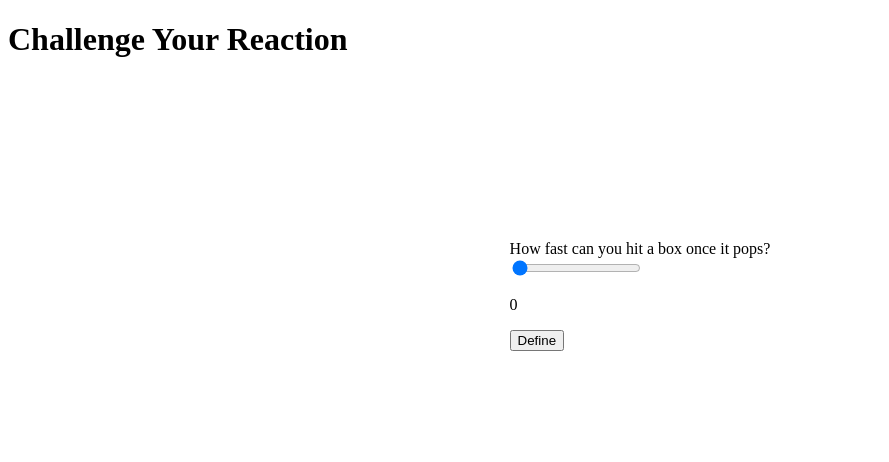
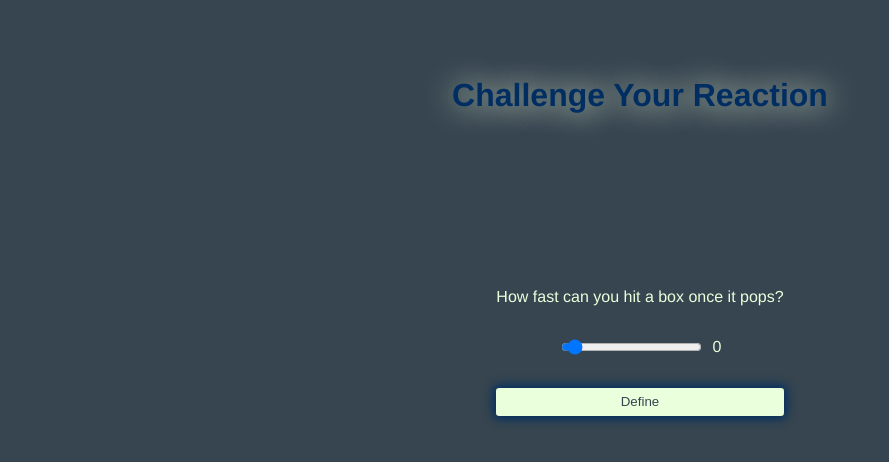
Before and after one commit to amirmortazavy0/Reaction-Timer, a Vue app: page / in a window 1280 px wide. Shown: the top 462 px of the page, without its empty margins (0-889 px from the left). Built offline with nearby package versions, Linux system fonts and the light colour scheme.

Commit message:
Global styling css file and adding it to the global access in the peoject

```diff
--- /dev/null
+++ b/src/assets/global.css
@@ -0,0 +1,66 @@
+:root {
+    --charcoal: #36454F;
+    --coolBlack: #002e63;
+    --mainTextColor: #eaffdc;
+}
+
+html,
+body {
+    background-color: var(--charcoal);
+    color: var(--mainTextColor);
+}
+
+#app {
+    font-family: Avenir, Helvetica, Arial, sans-serif;
+    -webkit-font-smoothing: antialiased;
+    -moz-osx-font-smoothing: grayscale;
+    text-align: center;
+    padding: 3rem 1rem;
+}
+
+button {
+    background-color: var(--mainTextColor);
+    color: var(--charcoal);
+    border: none;
+    border-radius: 0.2rem;
+    padding: 0.4rem;
+    box-shadow: 0 0 10px 3px var(--coolBlack);
+}
+
+button:disabled {
+    opacity: 0.5;
+    box-shadow: none
+}
+
+input {
+    border: none;
+    border-radius: 0.2rem;
+    padding: 0.4rem;
+}
+
+button:active,
+input:focus {
+    border: none;
+    border-radius: 0.2rem;
+    box-shadow: none;
+}
+
+.reaction-expectency-container {
+    display: flex;
+    flex-direction: column;
+    justify-content: center;
+    text-align: center;
+    gap: 1rem;
+}
+
+.reaction-expectency-input-button {
+    display: flex;
+    justify-content: center;
+    align-items: baseline;
+    gap: 0.5rem;
+}
+
+.reaction-expectency-input-button {
+    display: flex;
+    align-items: center;
+}
--- a/src/main.js
+++ b/src/main.js
@@ -1,4 +1,5 @@
 import { createApp } from 'vue'
 import App from './App.vue'
+import './assets/global.css'
 
 createApp(App).mount('#app')
```
